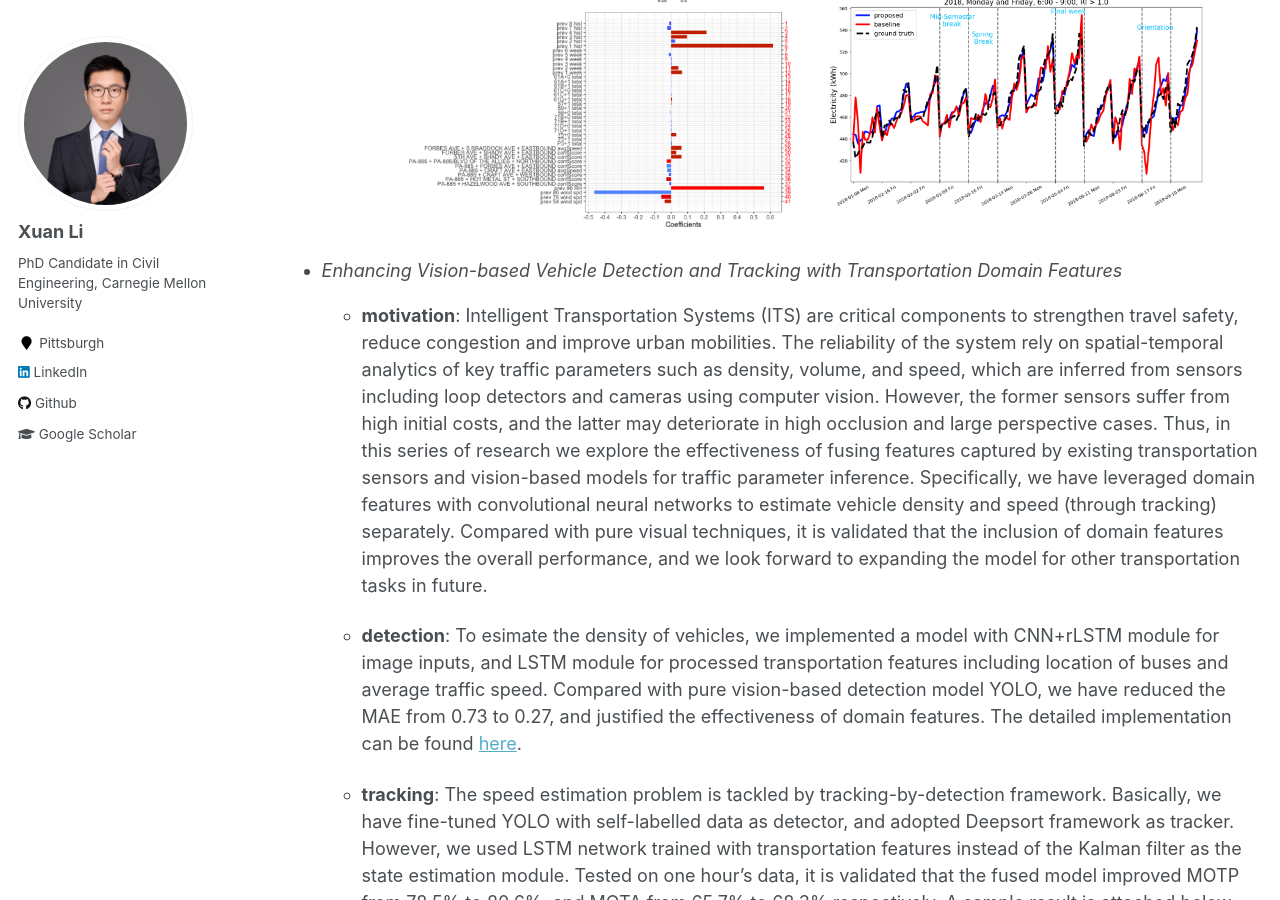
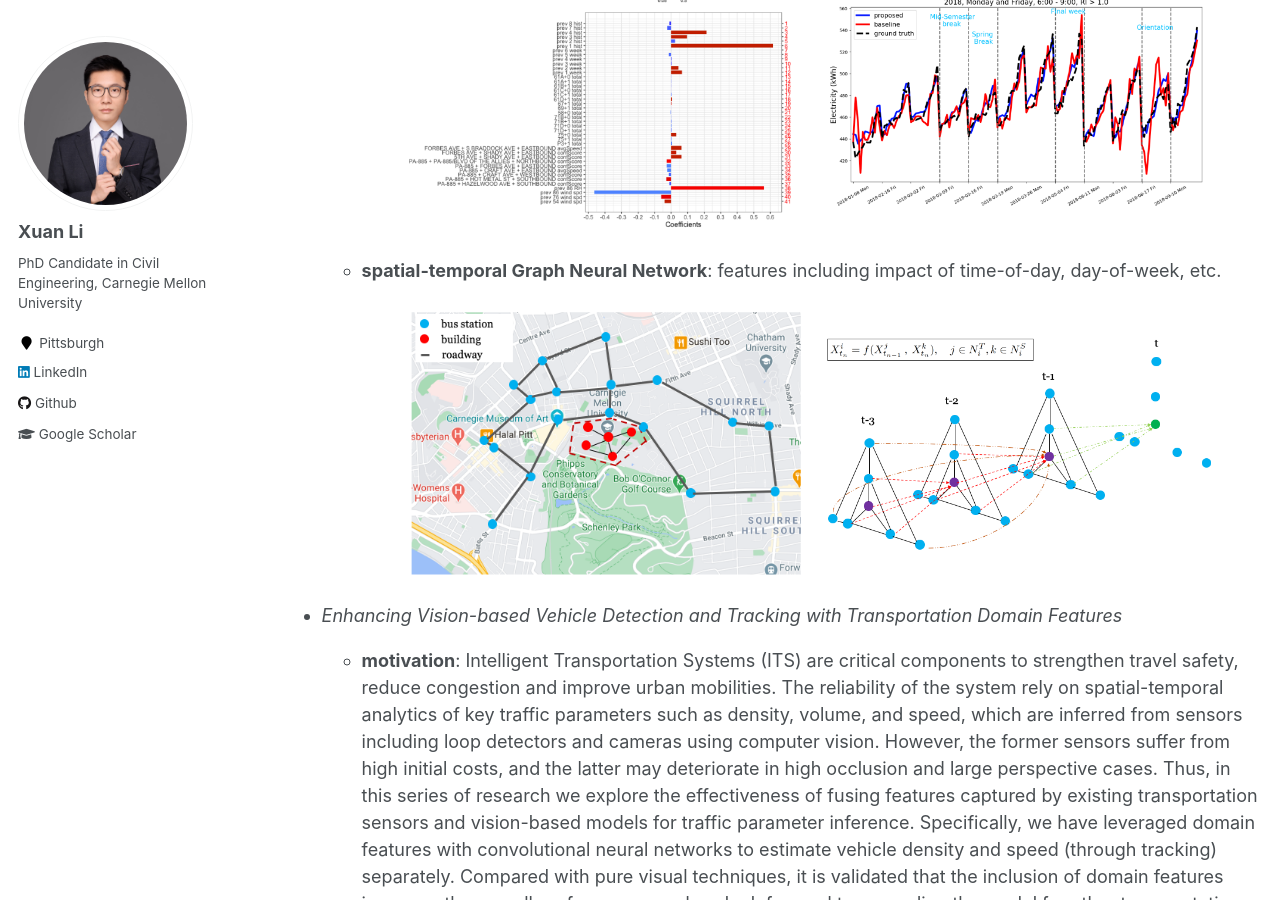
Before and after one commit to milanlx/milanlx.github.io, a Jekyll site: the page built from _pages/project.md, in a window 1280 px wide and 900 px high, scrolled down 983 px. Built offline with Jekyll 4.4.1, drawn with Linux system fonts in a browser that asks for light colours.

Commit message:
Update project.md

```diff
--- a/_pages/project.md
+++ b/_pages/project.md
@@ -24,6 +24,13 @@ Research Projects
           <img src="/images/transResearch/example_weekday.png" width="45%" />
       </p>
 
+  * **spatial-temporal Graph Neural Network**: features including impact of time-of-day, day-of-week, etc.
+
+
+      <p align="center">
+          <img src="/images/transResearch/gnn_outline.png" width="45%" />
+          <img src="/images/transResearch/gnn_model.png" width="45%" />
+      </p>
 
 
 
```
